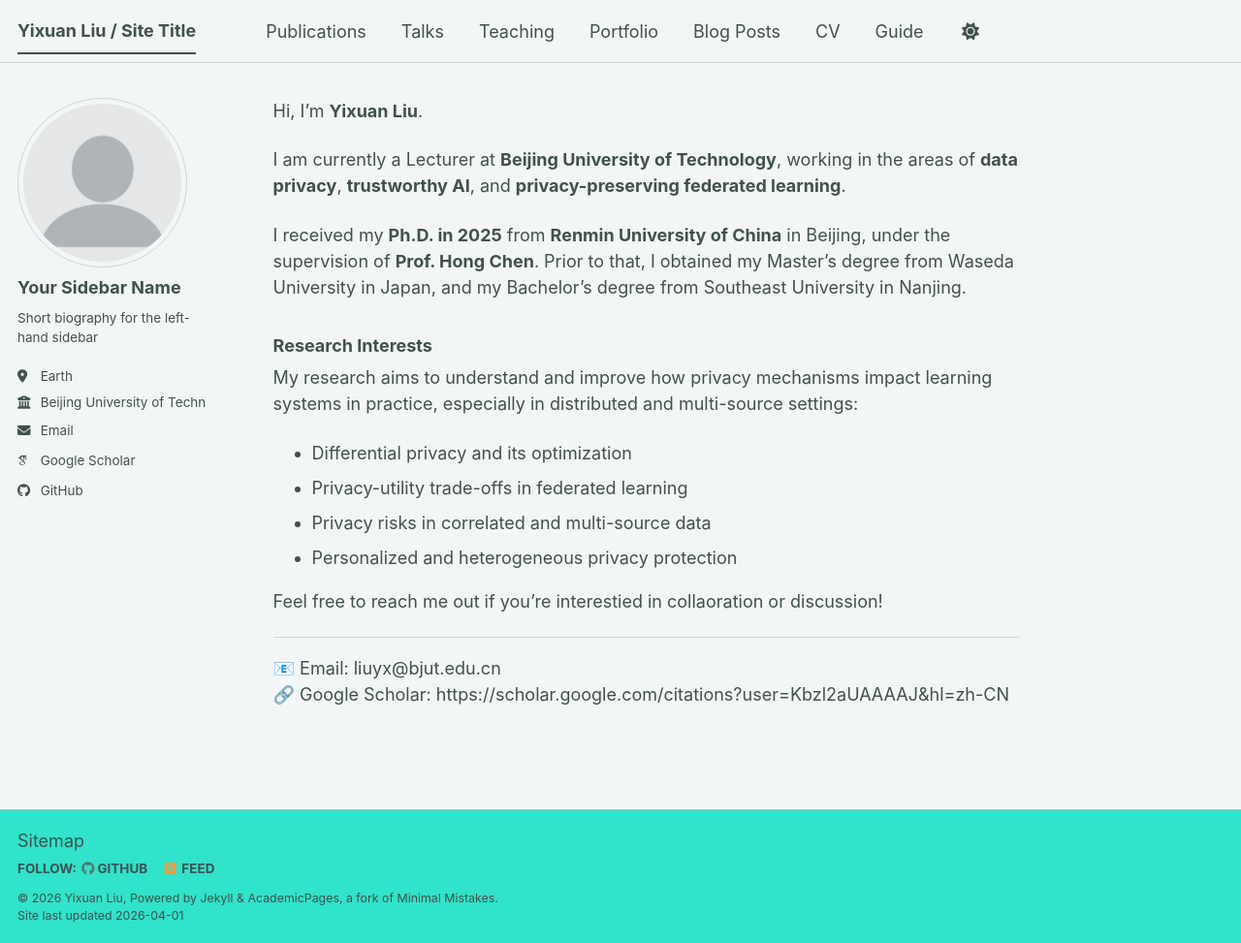
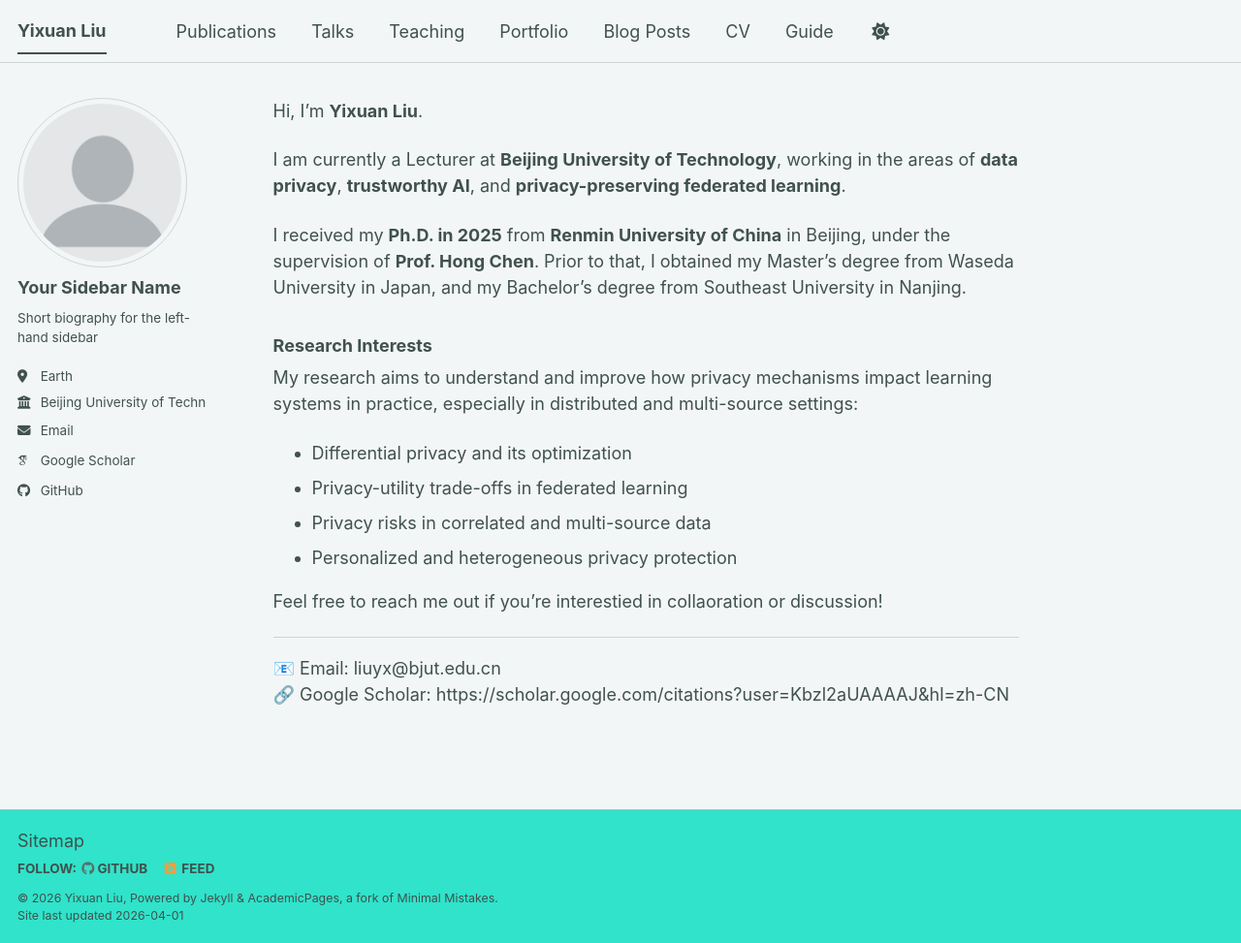
Before and after one commit to yixuanLL/yixuan.github.io, a Jekyll site: the page built from _pages/about.md, in a window 1280 px wide and 973 px high. Shown: the whole window at 97% size. Built offline with Jekyll 4.4.1, drawn with Linux system fonts in a browser that asks for light colours; some web fonts are replaced; a script bundle is joined from its source files by our own code; library files that are not in the unit come from our copies.

Commit message:
Update _config.yml

```diff
--- a/_config.yml
+++ b/_config.yml
@@ -9,11 +9,11 @@
 # Basic Site Settings
 locale                   : "en-US"
 site_theme               : "mint" # The available themes options are "default", "air", "sunrise", "mint", "dirt" and "contrast"
-title                    : "Yixuan Liu / Site Title"
+title                    : "Yixuan Liu "
 title_separator          : "-"
 name                     : &name "Yixuan Liu"
 description              : &description "Researcher in Differential Privacy, Federated Learning, and Data Privacy."   # Update this with a general description of your site, this is the default if not overridden by a page
-url                      : https://academicpages.github.io # The base hostname & protocol for your site e.g. "https://[your GitHub username].github.io",
+url                      : https://yixuanll.github.io # The base hostname & protocol for your site e.g. "https://[your GitHub username].github.io",
                                                            # or if you already have some other page hosted on Github then use "https://[your GitHub username].github.io/[Your Repo Name]"
 baseurl                  : "" # the subpath of your site, e.g. "/blog"
 repository               : "academicpages/academicpages.github.io"
```
